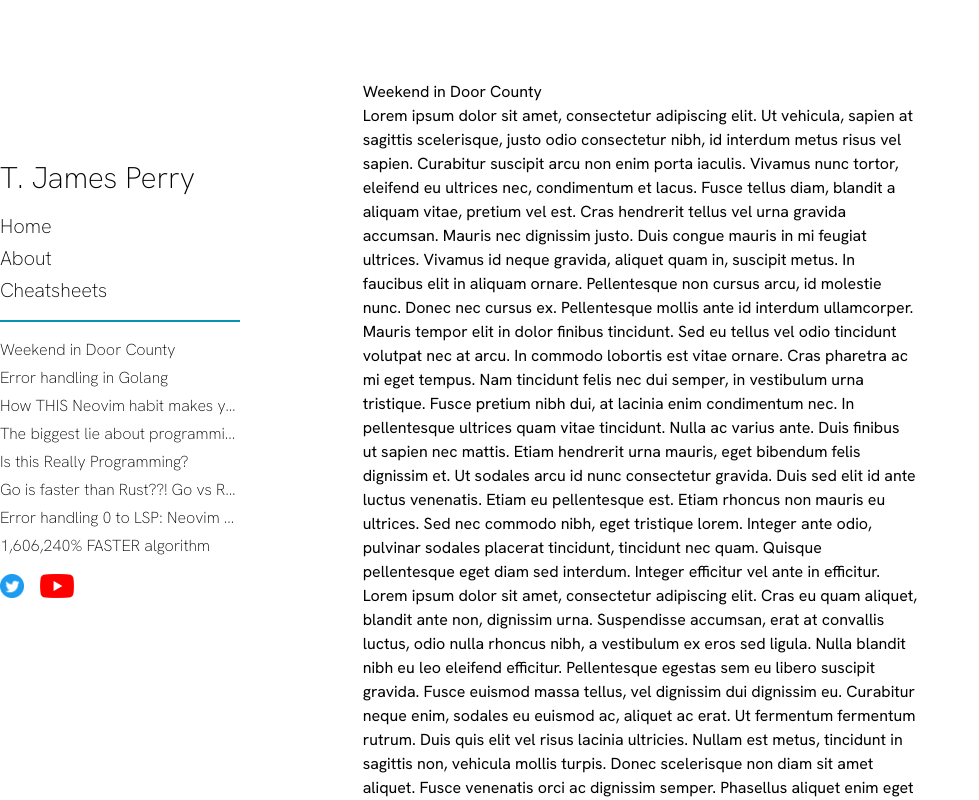
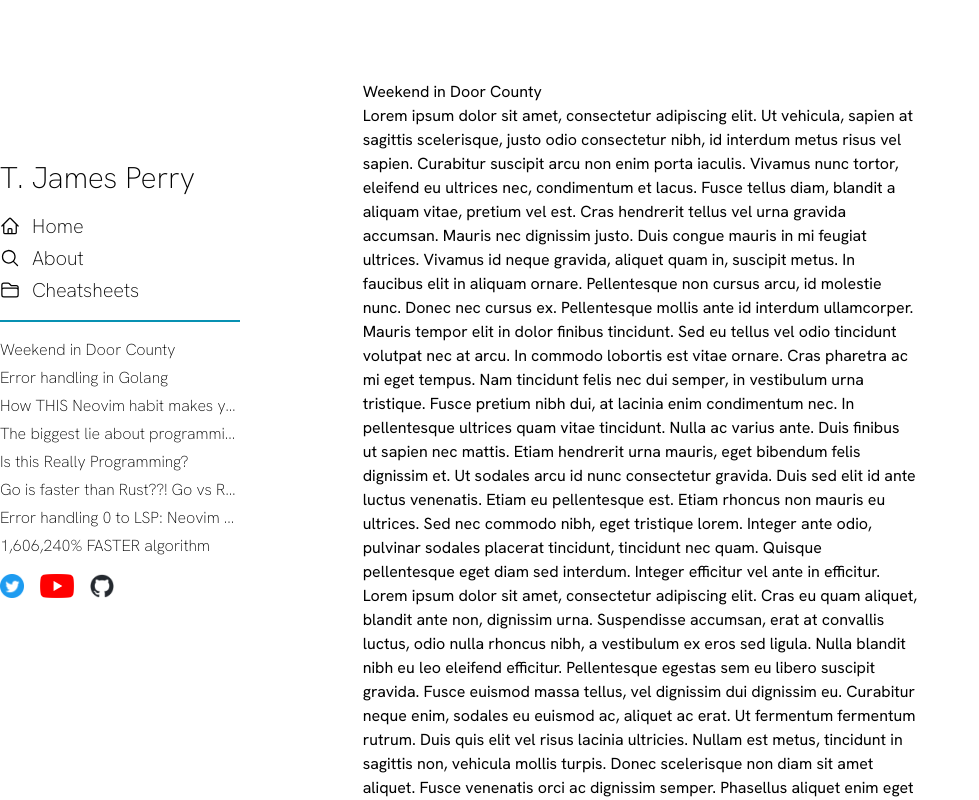
Before and after one commit to tjper/portfolio, a Next.js app: page / in a window 1280 px wide. Shown: the whole page, without its empty margins (0-979 px from the left). Built offline with nearby package versions, Linux system fonts and the light colour scheme.

Commit message:
added github link to Layout component

```diff
--- a/components/Layout.tsx
+++ b/components/Layout.tsx
@@ -6,6 +6,11 @@ import { Typography } from './Typography';
 
 import twitter from '../images/twitter.png';
 import youtube from '../images/youtube.png';
+import github from '../images/github.png';
+
+import { FolderIcon } from '@heroicons/react/24/outline';
+import { HomeIcon } from '@heroicons/react/24/outline';
+import { MagnifyingGlassIcon } from '@heroicons/react/24/solid';
 
 type Props = {
   children?: ReactNode;
@@ -30,15 +35,18 @@ const Layout = (props: Props) => {
           </div>
           <div className="mb-4">
             <nav className="flex flex-col space-y-1">
-              <Typography size="md">
-                <Link href="/">Home</Link>
-              </Typography>
-              <Typography size="md">
-                <Link href="/about">About</Link>
-              </Typography>
-              <Typography size="md">
-                <Link href="/cheatsheets">Cheatsheets</Link>
-              </Typography>
+              <Link href="/" className="flex items-center space-x-3">
+                <HomeIcon className="h-5" />
+                <Typography size="md">Home</Typography>
+              </Link>
+              <Link href="/about" className="flex items-center space-x-3">
+                <MagnifyingGlassIcon className="h-5" />
+                <Typography size="md">About</Typography>
+              </Link>
+              <Link href="/cheatsheets" className="flex items-center space-x-3">
+                <FolderIcon className="h-5" />
+                <Typography size="md">Cheatsheets</Typography>
+              </Link>
             </nav>
           </div>
           {submenu && (
@@ -61,6 +69,9 @@ const Layout = (props: Props) => {
             <Link href="https://www.youtube.com/@tjper">
               <Image src={youtube} alt="YouTube" height={24} />
             </Link>
+            <Link href="https://www.github.com/tjper">
+              <Image src={github} alt="Github" height={24} />
+            </Link>
           </div>
         </div>
         <div className="m-auto h-screen w-7/12 overflow-y-auto scroll-smooth px-24 pt-20">{children}</div>
--- a/package.json
+++ b/package.json
@@ -9,6 +9,7 @@
     "pretty": "prettier -w ./*"
   },
   "dependencies": {
+    "@heroicons/react": "^2.0.16",
     "@next/font": "^13.1.6",
     "highlight.js": "^11.7.0",
     "next": "latest",
```
Also changed, not shown: images/github.png (added), 1 other file (tests, documents, lock files or other folders).
